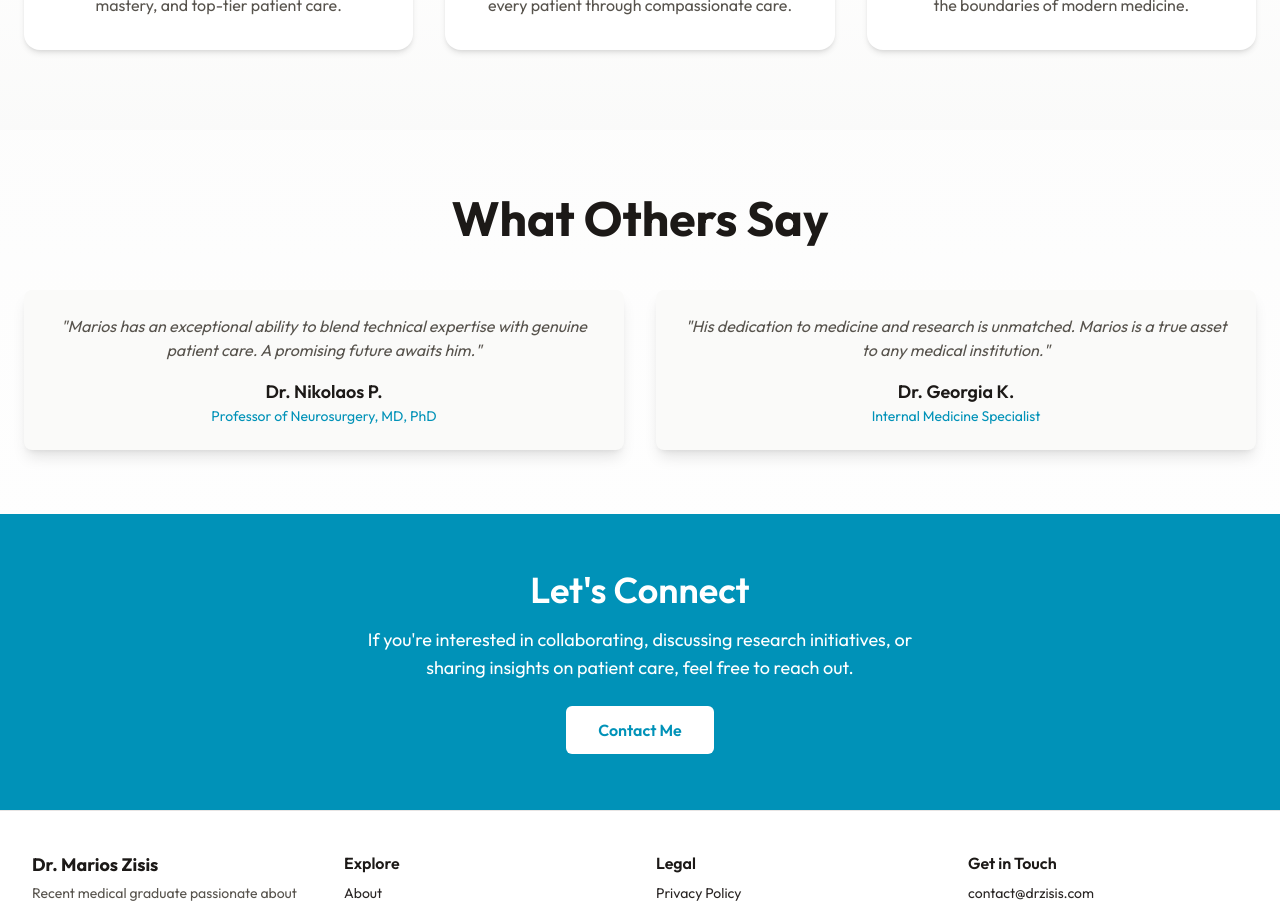
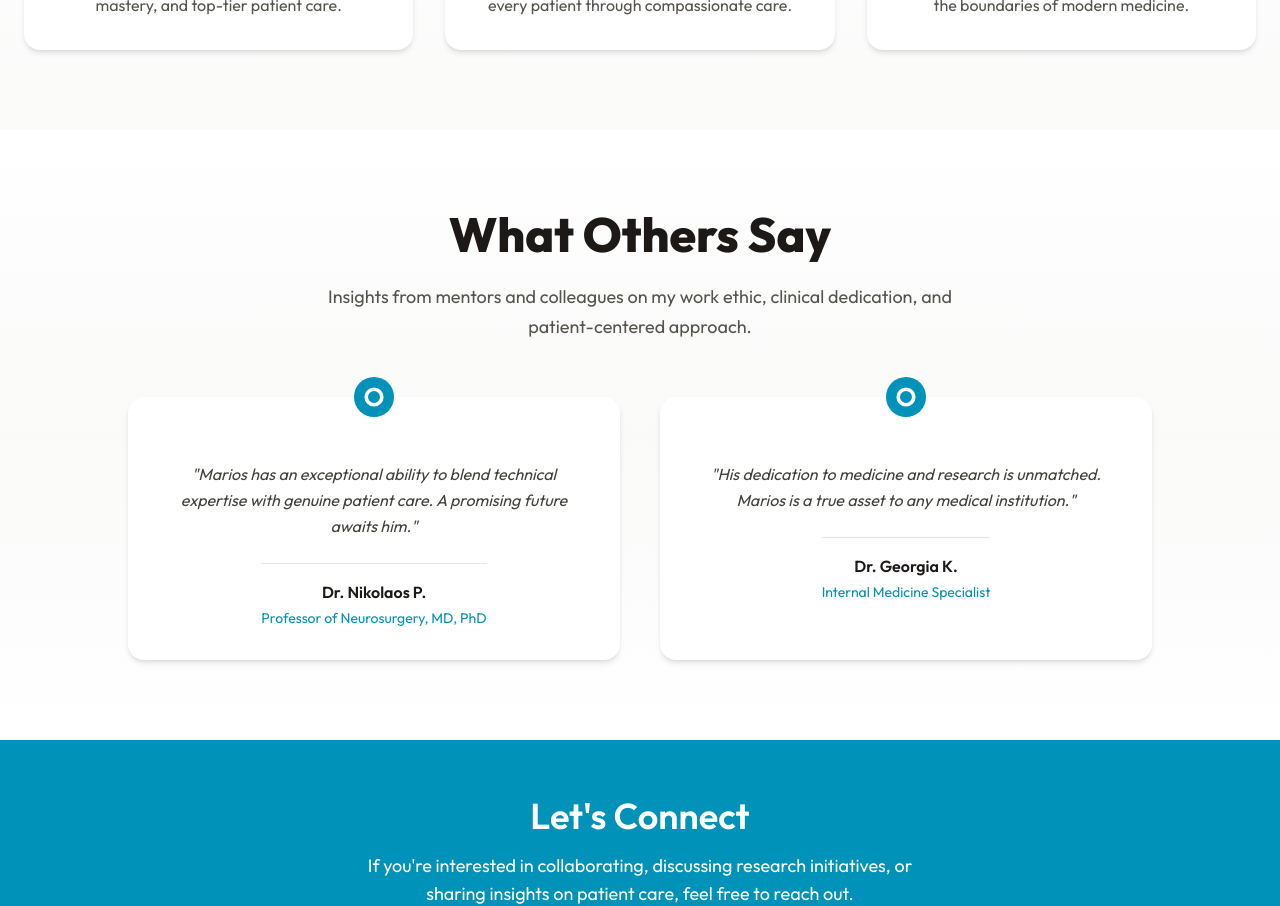
Before and after one commit to panteliskarabetsos/drzisis-portfolio, a Next.js app: page /about in a window 1280 px wide. Shown: the part 2020-2926 px from the top of the page. Built offline with nearby package versions, Linux system fonts and the light colour scheme.

Commit message:
Bug fixed

```diff
--- a/src/app/about/page.js
+++ b/src/app/about/page.js
@@ -131,23 +131,50 @@ export default function AboutPage() {
           </div>
         </section>
           {/* TESTIMONIALS */}
-      <section className="py-16 px-4 sm:px-6">
+        <section className="py-20 px-4 sm:px-6 bg-gradient-to-b from-white via-stone-50 to-white">
           <div className="mx-auto max-w-7xl text-center">
-          <h2 className="text-4xl sm:text-5xl font-bold mb-12">What Others Say</h2>
-          <div className="grid grid-cols-1 sm:grid-cols-2 gap-8">
+            <h2 className="text-4xl sm:text-5xl font-extrabold text-stone-900 mb-6">
+              What Others Say
+            </h2>
+            <p className="text-stone-600 mb-14 max-w-2xl mx-auto text-base sm:text-lg leading-relaxed">
+              Insights from mentors and colleagues on my work ethic, clinical dedication, and patient-centered approach.
+            </p>
+
+            <div className="grid gap-10 sm:grid-cols-2 max-w-5xl mx-auto">
               {[
-              { name: "Dr. Nikolaos P.", role: "Professor of Neurosurgery, MD, PhD", quote: "Marios has an exceptional ability to blend technical expertise with genuine patient care. A promising future awaits him." },
-              { name: "Dr. Georgia K.", role: "Internal Medicine Specialist", quote: "His dedication to medicine and research is unmatched. Marios is a true asset to any medical institution." },
+                {
+                  name: "Dr. Nikolaos P.",
+                  role: "Professor of Neurosurgery, MD, PhD",
+                  quote: "Marios has an exceptional ability to blend technical expertise with genuine patient care. A promising future awaits him."
+                },
+                {
+                  name: "Dr. Georgia K.",
+                  role: "Internal Medicine Specialist",
+                  quote: "His dedication to medicine and research is unmatched. Marios is a true asset to any medical institution."
+                },
               ].map((item, index) => (
-              <div key={index} className="p-6 bg-stone-50 shadow-lg rounded-lg hover:scale-105 transition-transform duration-300">
-                <p className="italic text-stone-600">&quot;{item.quote}&quot;</p>
-                <h4 className="text-lg font-semibold mt-4">{item.name}</h4>
-                <p className="text-sm text-cyan-600">{item.role}</p>
+                <div
+                  key={index}
+                  className="group relative bg-white p-8 rounded-2xl shadow-md hover:shadow-xl transition-shadow duration-300 flex flex-col items-center text-center"
+                >
+                  <div className="absolute top-0 left-0 right-0 flex justify-center -translate-y-1/2">
+                    <div className="bg-cyan-600 p-2 rounded-full">
+                      <svg xmlns="http://www.w3.org/2000/svg" className="h-6 w-6 text-white" viewBox="0 0 20 20" fill="currentColor">
+                        <path d="M10 15a5 5 0 100-10 5 5 0 000 10zm0 3a8 8 0 110-16 8 8 0 010 16z" />
+                      </svg>
+                    </div>
+                  </div>
+                  <p className="text-stone-700 italic mb-6 mt-8 leading-relaxed">&quot;{item.quote}&quot;</p>
+                  <div className="border-t border-stone-200 pt-4">
+                    <h4 className="font-semibold text-stone-900">{item.name}</h4>
+                    <p className="text-sm text-cyan-600 mt-1">{item.role}</p>
+                  </div>
                 </div>
               ))}
             </div>
           </div>
         </section>
+
 
       {/* CTA - CONTACT */}
       <section className="bg-cyan-600 text-white py-14 text-center px-4">
```
Lines whose indentation alone changed are shown as unchanged.
